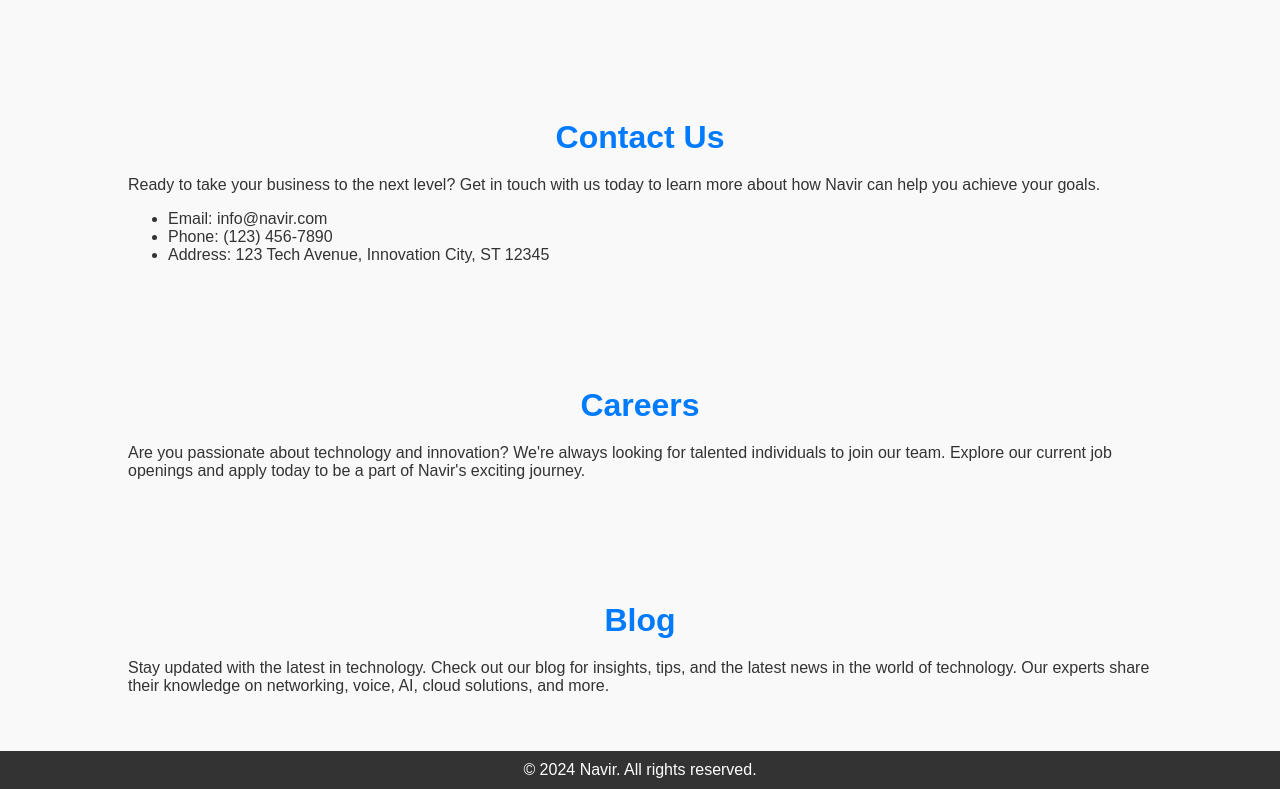
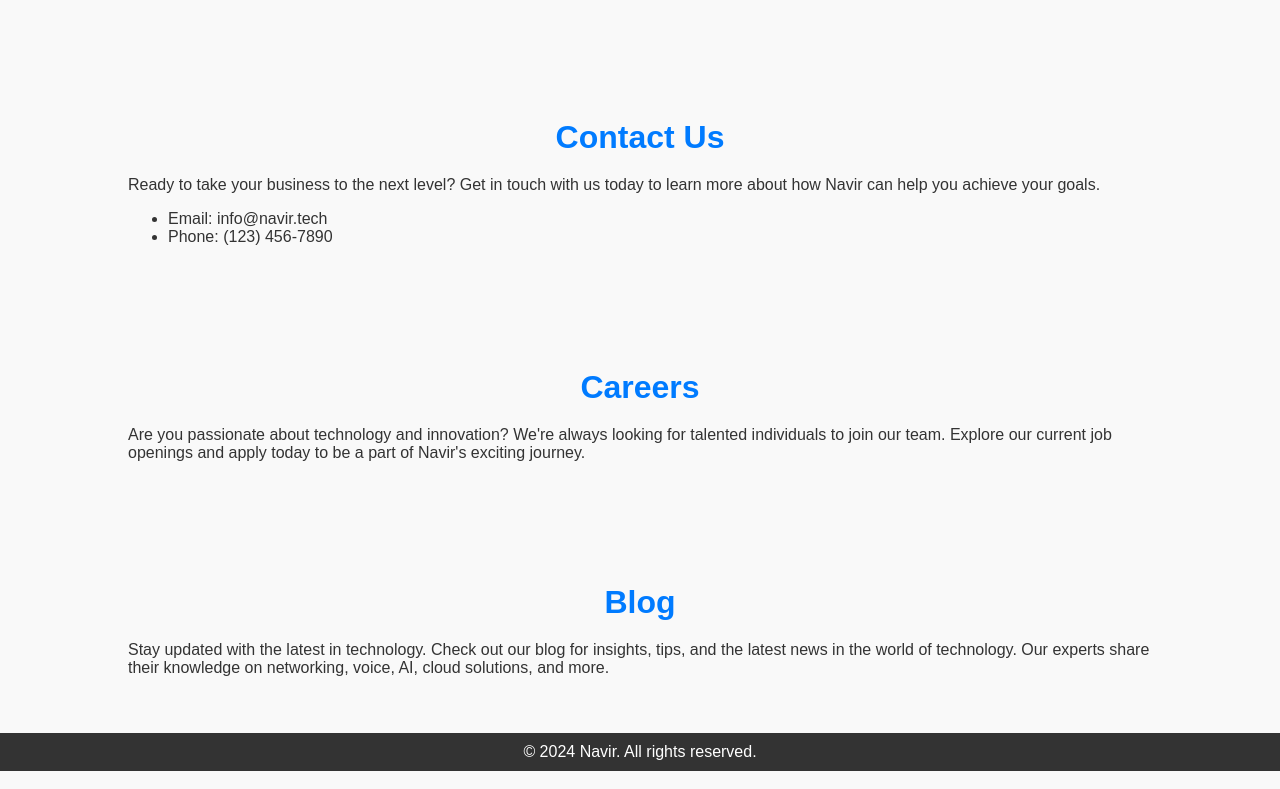
Before and after one commit to issacrosen/navir, a plain HTML site: page index.html in a window 1280 px wide. Shown: the part 1470-2259 px from the top of the page. Drawn offline with Linux system fonts and the light colour scheme; a script that the page names is missing.

Commit message:
Update index.html

```diff
--- a/index.html
+++ b/index.html
@@ -64,9 +64,8 @@
             <h2>Contact Us</h2>
             <p>Ready to take your business to the next level? Get in touch with us today to learn more about how Navir can help you achieve your goals.</p>
             <ul>
-                <li>Email: info@navir.com</li>
+                <li>Email: info@navir.tech</li>
                 <li>Phone: (123) 456-7890</li>
-                <li>Address: 123 Tech Avenue, Innovation City, ST 12345</li>
             </ul>
         </div>
     </section>
```
